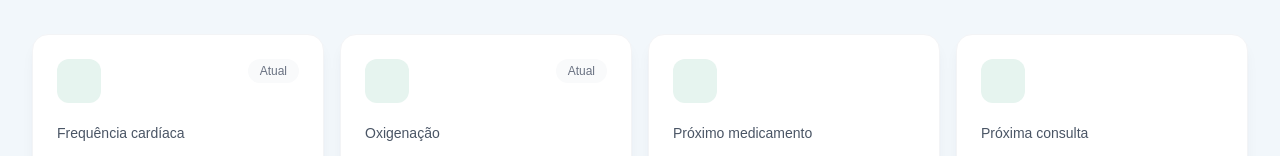
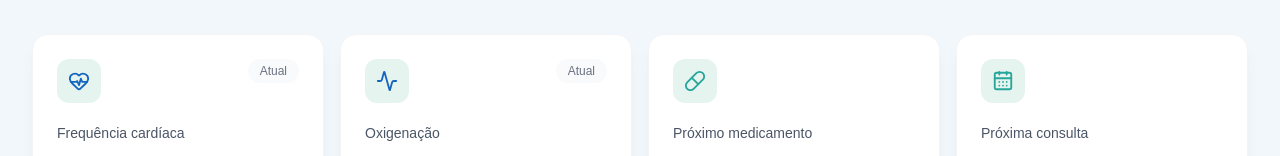
Before and after one commit to MiguelHelen/S.A.S.P.I-Sistema-de-Acompanhamento-de-Saude-para-Pessoas-Idosas-, a Next.js app: page /dashboard in a window 1280 px wide. Shown: the part 175-331 px from the top of the page. Built offline with nearby package versions, Linux system fonts and the light colour scheme; sample sign-in values are in the browser's storage.

Commit message:
style(dashboard): corrige renderizacao dos icones nos cards principais

```diff
--- a/src/app/dashboard/page.tsx
+++ b/src/app/dashboard/page.tsx
@@ -5,6 +5,12 @@ import { useRouter } from "next/navigation";
 import DashboardNavbar from "@/components/DashboardNavbar";
 import MetricCard from "@/components/MetricCard";
 import InfoCard from "@/components/InfoCard";
+import {
+  Activity,
+  CalendarDays,
+  HeartPulse,
+  Pill
+} from "lucide-react";
 
 export default function Dashboard() {
   const router = useRouter();
@@ -50,16 +56,30 @@ export default function Dashboard() {
         </p>
 
         <div className="mt-8 grid gap-4 sm:grid-cols-2 xl:grid-cols-4">
-          <MetricCard title="Frequência cardíaca" value="72" unit="bpm" icon={undefined} />
-          <MetricCard title="Oxigenação" value="97" unit="%" icon={undefined} />
+          <MetricCard
+            title="Frequência cardíaca"
+            value="72"
+            unit="bpm"
+            icon={<HeartPulse size={22} />}
+          />
+          <MetricCard
+            title="Oxigenação"
+            value="97"
+            unit="%"
+            icon={<Activity size={22} />}
+          />
           <InfoCard
             label="Próximo medicamento"
             title="Losartana"
-            subtitle="Hoje às 20:00" icon={undefined}          />
+            subtitle="Hoje às 20:00"
+            icon={<Pill size={22} />}
+          />
           <InfoCard
             label="Próxima consulta"
             title="Cardiologista"
-            subtitle="05/09 às 14:00" icon={undefined}          />
+            subtitle="05/09 às 14:00"
+            icon={<CalendarDays size={22} />}
+          />
         </div>
 
         <section className="mt-8 rounded-2xl border border-gray-100 bg-white p-6 shadow-sm">
```
